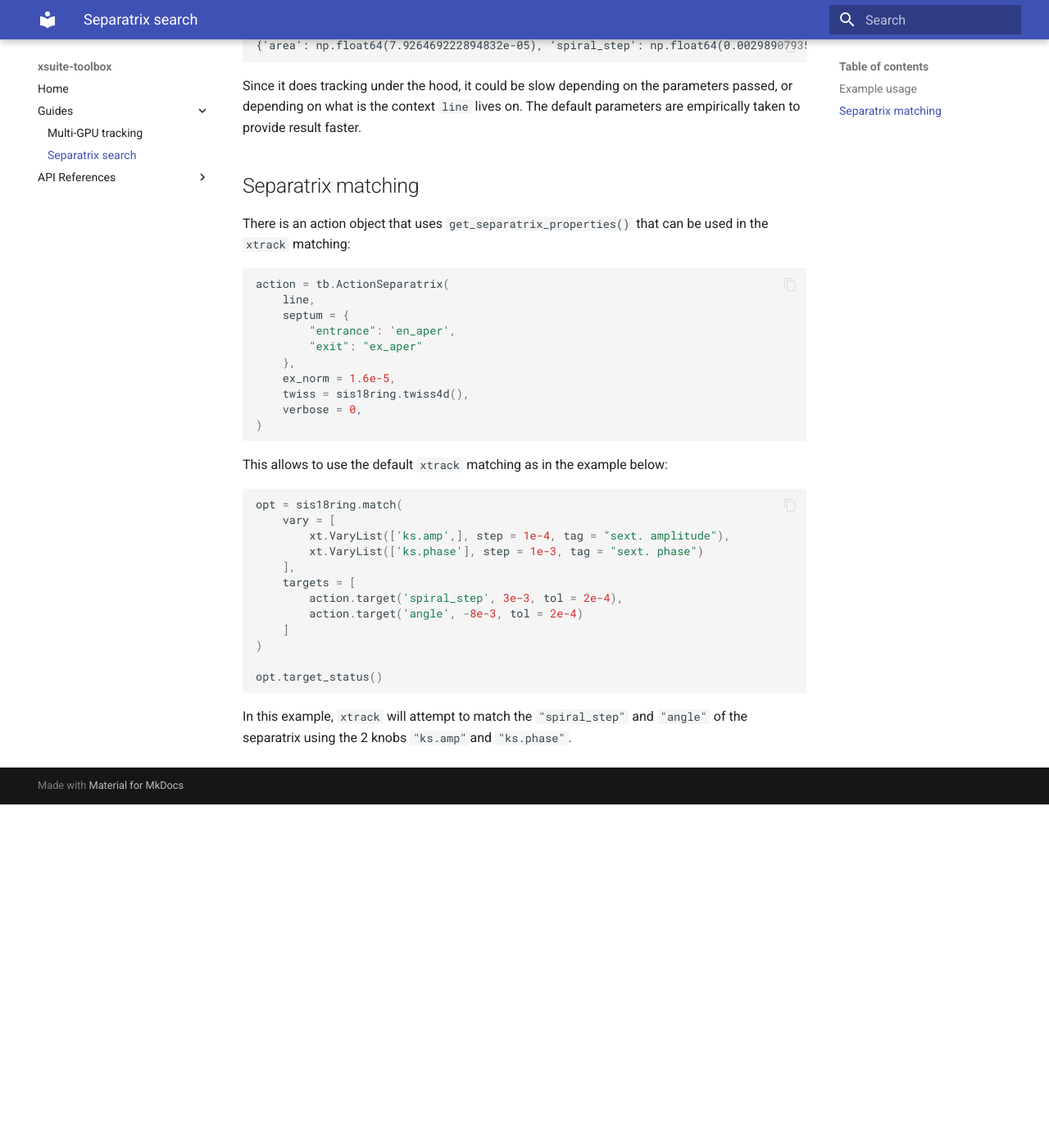
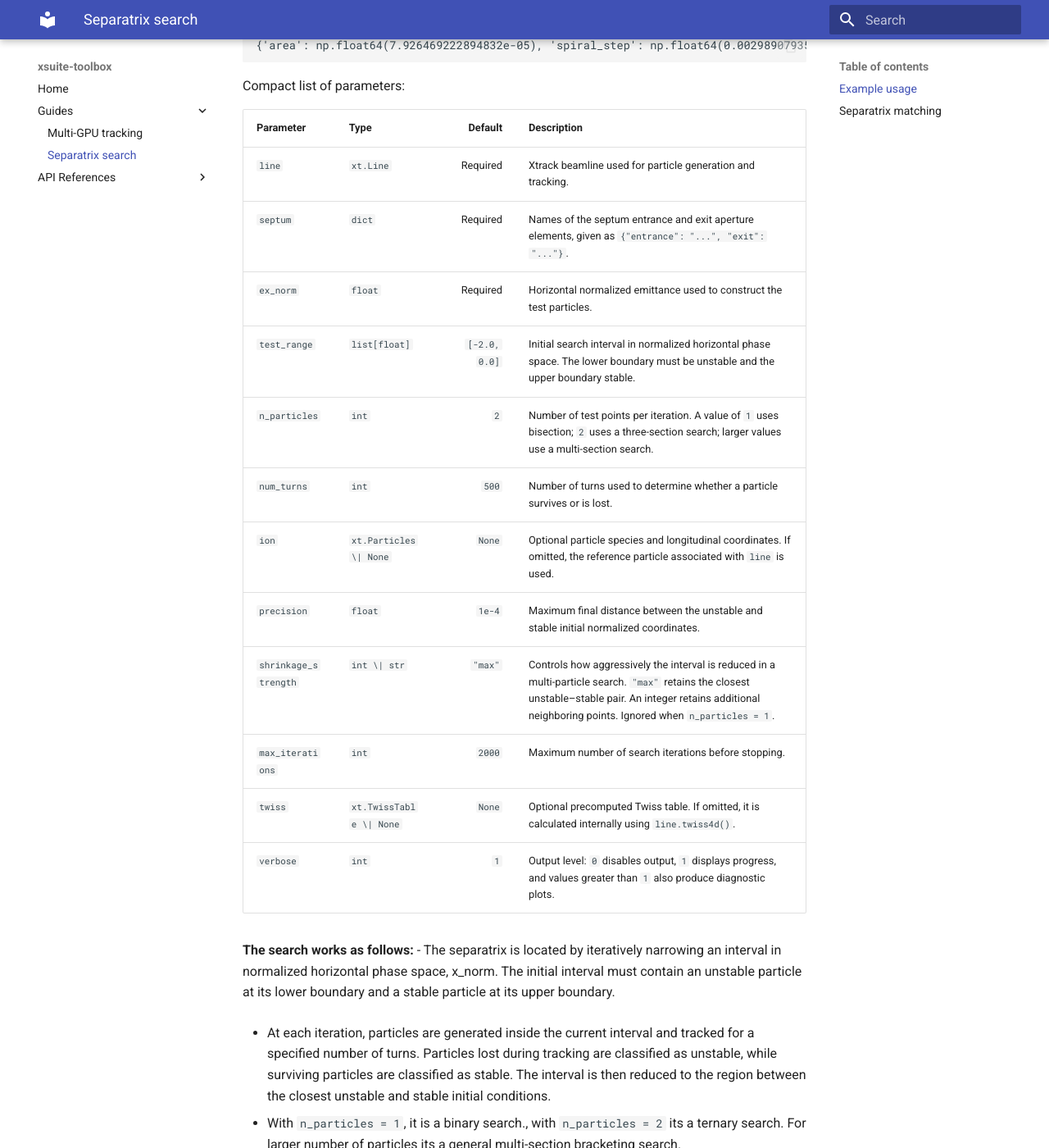
Before and after one commit to drozzoff/toolbox, an MkDocs documentation site: the page built from docs/guides/separatrix_search.md, in a window 1280 px wide and 1400 px high, scrolled down 650 px. Shown: the whole window at 82% size. Built offline with MkDocs 1.6.1 and Material for MkDocs 9.7.7, drawn with Linux system fonts in a browser that asks for light colours; before the commit the page ends 1631 px from its top, so only the background shows below that; some of the changed text lies outside the part shown.

Commit message:
updated docs

````diff
--- a/docs/guides/separatrix_search.md
+++ b/docs/guides/separatrix_search.md
@@ -1,9 +1,11 @@
+# Separatrix search
+
 One can find the separatrix properties such as an **area**, **spiral step**, and **extraction angle** using the function `get_separatrix_properties()`
 
 ## Example usage
 
 ```python
-from toolbox import get_separatrix_properties
+import toolbox as tb
 import xtrack as xt
 
 line = xt.Line(...)
@@ -19,13 +21,39 @@ res = tb.get_separatrix_properties(
 )
 print(res)
 ```
+
 An example output is
 ```text
-{'area': np.float64(7.926469222894832e-05), 'spiral_step': np.float64(0.002989079357082834), 'angle': np.float64(-0.007855679616157824)}`
+{'area': np.float64(7.926469222894832e-05), 'spiral_step': np.float64(0.002989079357082834), 'angle': np.float64(-0.007855679616157824)}
 ```
+Compact list of parameters:
 
-Since it does tracking under the hood, it could be slow depending on the parameters passed, or depending on what is the context `line` lives on.
-The default parameters are empirically taken to provide result faster.
+| Parameter | Type | Default | Description |
+|---|---|---:|---|
+| `line` | `xt.Line` | Required | Xtrack beamline used for particle generation and tracking. |
+| `septum` | `dict` | Required | Names of the septum entrance and exit aperture elements, given as `{"entrance": "...", "exit": "..."}`. |
+| `ex_norm` | `float` | Required | Horizontal normalized emittance used to construct the test particles. |
+| `test_range` | `list[float]` | `[-2.0, 0.0]` | Initial search interval in normalized horizontal phase space. The lower boundary must be unstable and the upper boundary stable. |
+| `n_particles` | `int` | `2` | Number of test points per iteration. A value of `1` uses bisection; `2` uses a three-section search; larger values use a multi-section search. |
+| `num_turns` | `int` | `500` | Number of turns used to determine whether a particle survives or is lost. |
+| `ion` | `xt.Particles \| None` | `None` | Optional particle species and longitudinal coordinates. If omitted, the reference particle associated with `line` is used. |
+| `precision` | `float` | `1e-4` | Maximum final distance between the unstable and stable initial normalized coordinates. |
+| `shrinkage_strength` | `int \| str` | `"max"` | Controls how aggressively the interval is reduced in a multi-particle search. `"max"` retains the closest unstable–stable pair. An integer retains additional neighboring points. Ignored when `n_particles = 1`. |
+| `max_iterations` | `int` | `2000` | Maximum number of search iterations before stopping. |
+| `twiss` | `xt.TwissTable \| None` | `None` | Optional precomputed Twiss table. If omitted, it is calculated internally using `line.twiss4d()`. |
+| `verbose` | `int` | `1` | Output level: `0` disables output, `1` displays progress, and values greater than `1` also produce diagnostic plots. |
+
+**The search works as follows:**
+- The separatrix is located by iteratively narrowing an interval in normalized horizontal phase space, x_norm. The initial interval must contain an unstable particle at its lower boundary and a stable particle at its upper boundary.
+
+- At each iteration, particles are generated inside the current interval and tracked for a specified number of turns. Particles lost during tracking are classified as unstable, while surviving particles are classified as stable. The interval is then reduced to the region between the closest unstable and stable initial conditions.
+
+- With `n_particles = 1`, it is a binary search., with `n_particles = 2` its a ternary search. For larger number of particles its a general multi-section bracketing search.
+
+> In benchmarks performed with the SIS18 lattice, the three-section search (`n_particles = 2`) was the fastest on average.
+
+*Since it does tracking under the hood, it could be slow depending on the parameters passed, or depending on what is the context `line` lives on.
+The default parameters are empirically taken to provide result faster.*
 
 ## Separatrix matching
 There is an action object that uses `get_separatrix_properties()` that can be used in the `xtrack` matching:
@@ -38,7 +66,7 @@ action = tb.ActionSeparatrix(
         "exit": "ex_aper"
     },
     ex_norm = 1.6e-5,
-    twiss = sis18ring.twiss4d(),
+    twiss = line.twiss4d(),
     verbose = 0,
 )
 ```
@@ -46,7 +74,7 @@ action = tb.ActionSeparatrix(
 This allows to use the default `xtrack` matching as in the example below:
 
 ```python
-opt = sis18ring.match(
+opt = line.match(
     vary = [
         xt.VaryList(['ks.amp',], step = 1e-4, tag = "sext. amplitude"),
         xt.VaryList(['ks.phase'], step = 1e-3, tag = "sext. phase")
@@ -59,4 +87,4 @@ opt = sis18ring.match(
 
 opt.target_status()
 ```
-In this example, `xtrack` will attempt to match the `"spiral_step"` and `"angle"` of the separatrix using the 2 knobs `"ks.amp"`and `"ks.phase"`.
+In this example, `xtrack` attempts to match the separatrix `"spiral_step"` and `"angle"` by varying the two knobs `"ks.amp"` and `"ks.phase"`.
````
